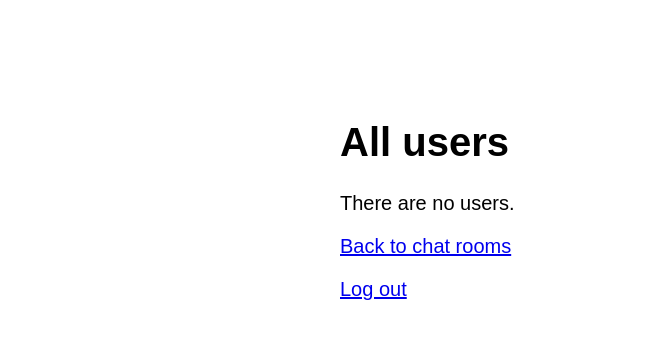
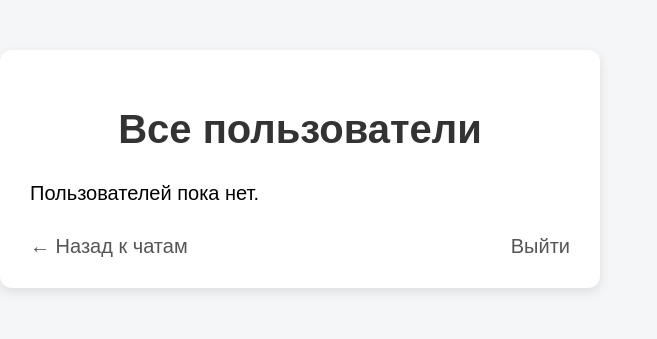
Before and after one commit to zarrazara/messenger, a Flask app: page /users in a window 1280 px wide. Shown: the top 339 px of the page, without its empty margins (0-657 px from the left). Run offline with Flask 3, Linux system fonts and the light colour scheme; the visitor is signed in with stand-in values (Sample User, id 1); data comes from the database, SQL or seed files in the repository.

Commit message:
Update users.html

```diff
--- a/templates/users.html
+++ b/templates/users.html
@@ -2,23 +2,88 @@
 <html lang="ru">
 <head>
     <meta charset="UTF-8" />
+    <title>Пользователи</title>
     <link rel="stylesheet" href="{{ url_for('static', filename='base.css') }}">
-    <title>All users</title>
+    <style>
+        body {
+            font-family: Arial, sans-serif;
+            background: #f4f6f8;
+            margin: 0;
+            padding: 0;
+        }
+
+        .container {
+            max-width: 600px;
+            margin: 50px auto;
+            background: white;
+            padding: 30px;
+            border-radius: 12px;
+            box-shadow: 0 4px 12px rgba(0,0,0,0.1);
+        }
+
+        h1 {
+            text-align: center;
+            color: #333;
+            margin-bottom: 30px;
+        }
+
+        ul {
+            list-style: none;
+            padding: 0;
+        }
+
+        li {
+            margin-bottom: 10px;
+        }
+
+        a.user-link {
+            display: block;
+            padding: 10px 15px;
+            background-color: #e6f0fa;
+            color: #2a5d9f;
+            text-decoration: none;
+            border-radius: 8px;
+            transition: background 0.3s;
+        }
+
+        a.user-link:hover {
+            background-color: #d0e6fc;
+        }
+
+        .footer-links {
+            margin-top: 30px;
+            display: flex;
+            justify-content: space-between;
+        }
+
+        .footer-links a {
+            color: #555;
+            text-decoration: none;
+        }
+
+        .footer-links a:hover {
+            text-decoration: underline;
+        }
+    </style>
 </head>
 <body>
-    <h1>All users</h1>
+    <div class="container">
+        <h1>Все пользователи</h1>
 
         {% if users %}
             <ul>
             {% for user in users %}
-            <li><a href="{{ url_for('chat_with_user', user_id=user.id) }}">{{ user.username }}</a></li>
+                <li><a class="user-link" href="{{ url_for('chat_with_user', user_id=user.id) }}">{{ user.username }}</a></li>
             {% endfor %}
             </ul>
         {% else %}
-        <p>There are no users.</p>
+            <p>Пользователей пока нет.</p>
         {% endif %}
 
-    <p><a href="{{ url_for('chat') }}">Back to chat rooms</a></p>
-    <p><a href="{{ url_for('logout') }}">Log out</a></p>
+        <div class="footer-links">
+            <a href="{{ url_for('chat') }}">← Назад к чатам</a>
+            <a href="{{ url_for('logout') }}">Выйти</a>
+        </div>
+    </div>
 </body>
 </html>
```
Lines whose indentation alone changed are shown as unchanged.
